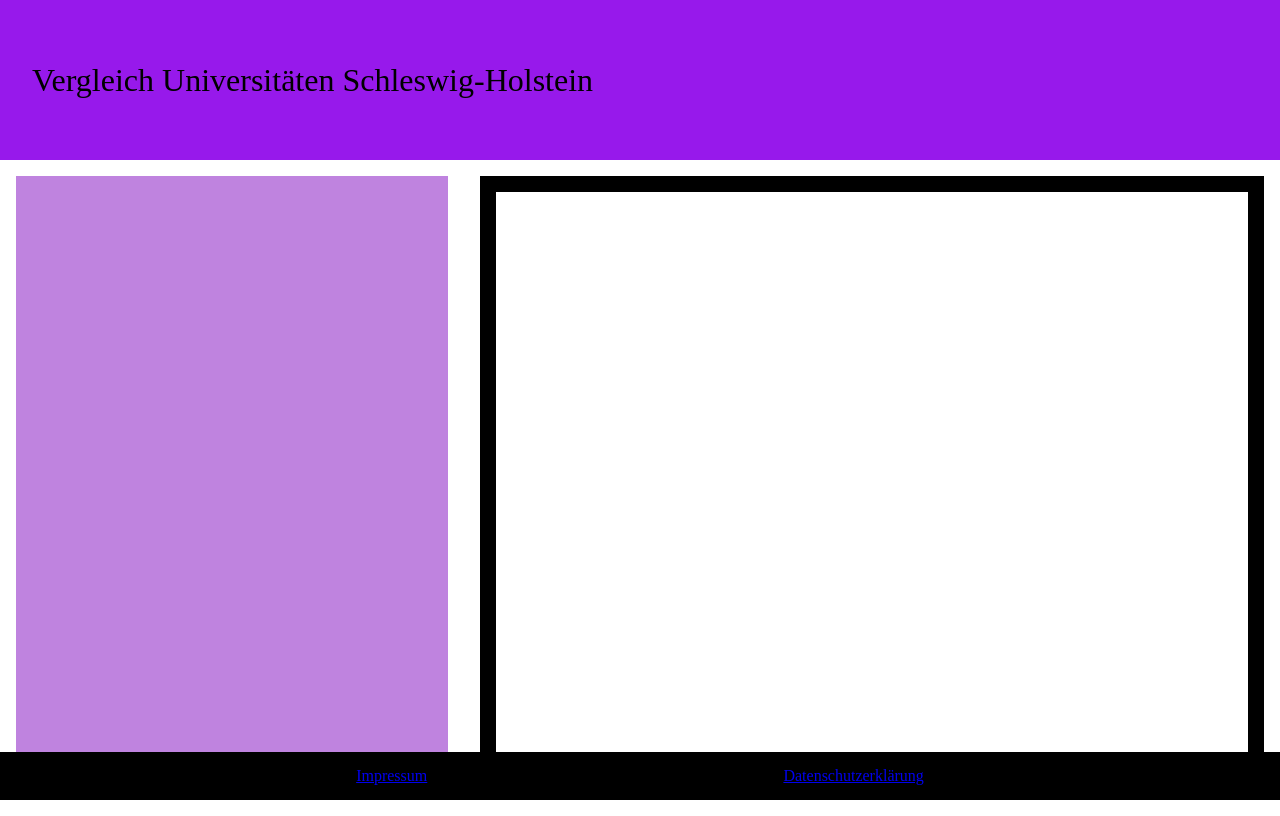
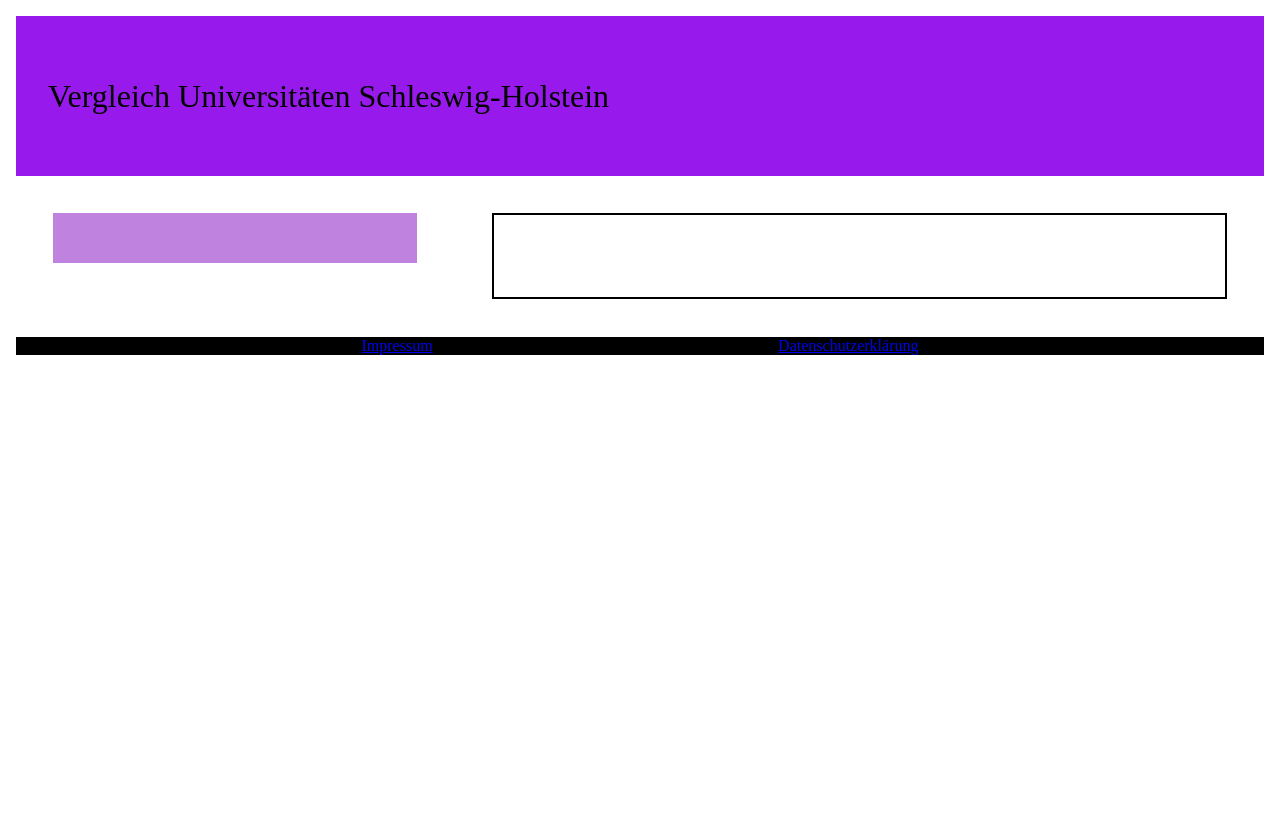
Before and after one commit to Philipp0403/uvsh, a Vue app: page / in a window 1280 px wide. Built offline with nearby package versions, Linux system fonts and the light colour scheme.

Commit message:
changed dimensions

```diff
--- a/public/index.html
+++ b/public/index.html
@@ -19,7 +19,7 @@
 <style scoped>
 
 body {
-  margin: 0px;
+  margin: 1rem;
 }
 
 </style>
--- a/src/components/BalkenDiagram.vue
+++ b/src/components/BalkenDiagram.vue
@@ -12,11 +12,10 @@
 
 <style scoped>
 div {
-    width: 65rem;
-    height: 35rem;
-    border: 1rem solid black;
-    padding: 1rem;
-    margin: 1rem;
+    width: 65%;
+    border: 2px solid black;
+    padding: 2%;
+    margin: 3%;
     float: right;
 }
 </style>
--- a/src/components/FooterComponent.vue
+++ b/src/components/FooterComponent.vue
@@ -17,12 +17,10 @@ export default {
 #colouredBox {
     display: flex;
     background-color: black;
-    height: 3rem;
+    height: 5%;
     width: 100%;
     align-items: center;
     justify-content: space-evenly;
-    position: absolute;
-    bottom: 0px;
 };
 
 
--- a/src/components/SteckbriefComponent.vue
+++ b/src/components/SteckbriefComponent.vue
@@ -16,9 +16,9 @@ export default {
 #container {
     display: flex;
     background-color: rgb(191, 131, 223);
-    width: 30rem;
-    padding: 50px;
-    margin: 1rem;
+    width: 30%;
+    padding: 2%;
+    margin: 3%;
 };
 
 
--- a/src/views/Homepage.vue
+++ b/src/views/Homepage.vue
@@ -1,18 +1,17 @@
 <template>
     <top-view></top-view>
-    <body>
+    <div>
       <SteckbriefComponent></SteckbriefComponent>
       <balken-diagram></balken-diagram>
-    </body>
+    </div>
     <FooterComponent></FooterComponent>
-
 </template>
 
 <script>
-import TopView from '@/components/TopView.vue'
-import BalkenDiagram from '@/components/BalkenDiagram.vue'
+import TopView from '@/components/TopView.vue';
+import BalkenDiagram from '@/components/BalkenDiagram.vue';
 import FooterComponent from '../components/FooterComponent.vue';
-import SteckbriefComponent from '../components/SteckbriefComponent.vue'
+import SteckbriefComponent from '../components/SteckbriefComponent.vue';
 export default {
   components: {
     TopView,
@@ -25,7 +24,7 @@ export default {
 
 
 <style scoped>
-  body {
+  div {
     display: flex;
     flex-direction: row;
     height: 100%;
```
